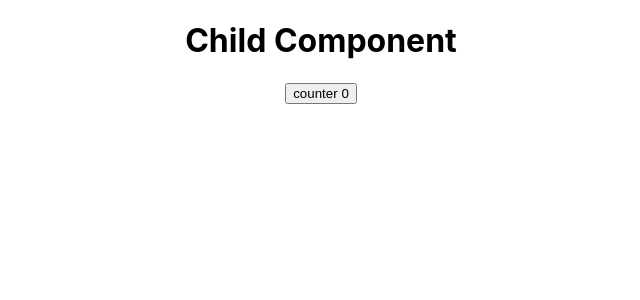
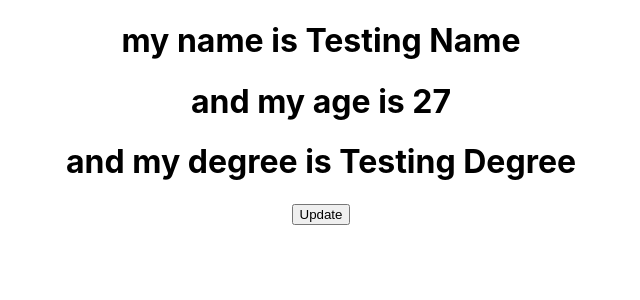
Before and after one commit to ABHISI764/React-Concept-Example, a React (Create React App) app: page / in a window 1280 px wide. Shown: the top 300 px of the page, without its empty margins (319-959 px from the left). Built offline with nearby package versions, Linux system fonts and the light colour scheme.

Commit message:
useState-Object

```diff
--- a/src/App.js
+++ b/src/App.js
@@ -1,12 +1,12 @@
 import React, {useState, createContext} from 'react';
 import './App.css';
-import UseCallbackExample from './components/All-Hooks/useCallback-Hook/UseCallbackExample';
+import UseStateObjectExmaple from './components/All-Hooks/useState-Object/UseStateObjectExmaple';
 
 
 function App() {
   return (
     <div className="App">
-      <UseCallbackExample />
+      <UseStateObjectExmaple />
 
     </div>
   );
--- /dev/null
+++ b/src/components/All-Hooks/useState-Object/UseStateObjectExmaple.jsx
@@ -0,0 +1,23 @@
+import React, { useState } from 'react'
+
+function UseStateObjectExmaple() {
+  const [myObject, setMyObject] = useState({
+    myName: "Testing Name",
+    myAge : 27,
+    degree: "Testing Degree"
+  });
+  const changeObject = () => {
+    console.log({...myObject,myAge:26})
+    setMyObject({...myObject})
+  }
+  return (
+    <div>
+      <h1>my name is {myObject.myName}</h1>
+      <h1>and my age is {myObject.myAge}</h1>
+      <h1>and my degree is {myObject.degree}</h1>
+      <button onClick={changeObject}>Update</button>
+    </div>
+  )
+}
+
+export default UseStateObjectExmaple
```
